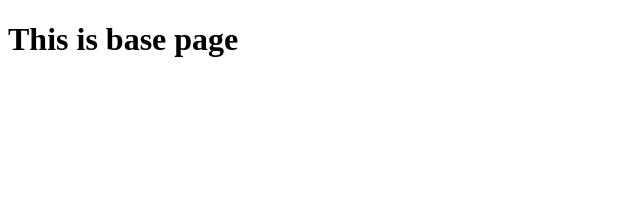
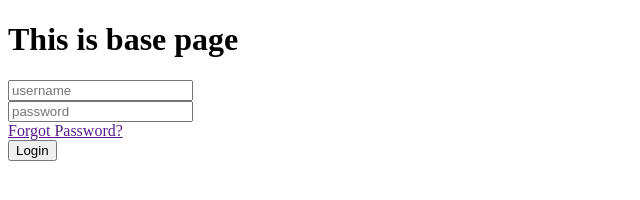
Before and after one commit to Rakesh-608/git-task1, a plain HTML site: page index.html in a window 1280 px wide. Shown: the whole page, without its empty margins (0-640 px from the left). Drawn offline with Linux system fonts and the light colour scheme.

Commit message:
Form added

```diff
--- a/index.html
+++ b/index.html
@@ -7,5 +7,11 @@
 </head>
 <body>
     <h1>This is base page</h1>
+    <form>
+        <input type="text" placeholder="username"/><br>
+        <input type="password" placeholder="password"/><br>
+        <a href="">Forgot Password?</a><br>
+        <button>Login</button>
+    </form>
 </body>
 </html>
```
